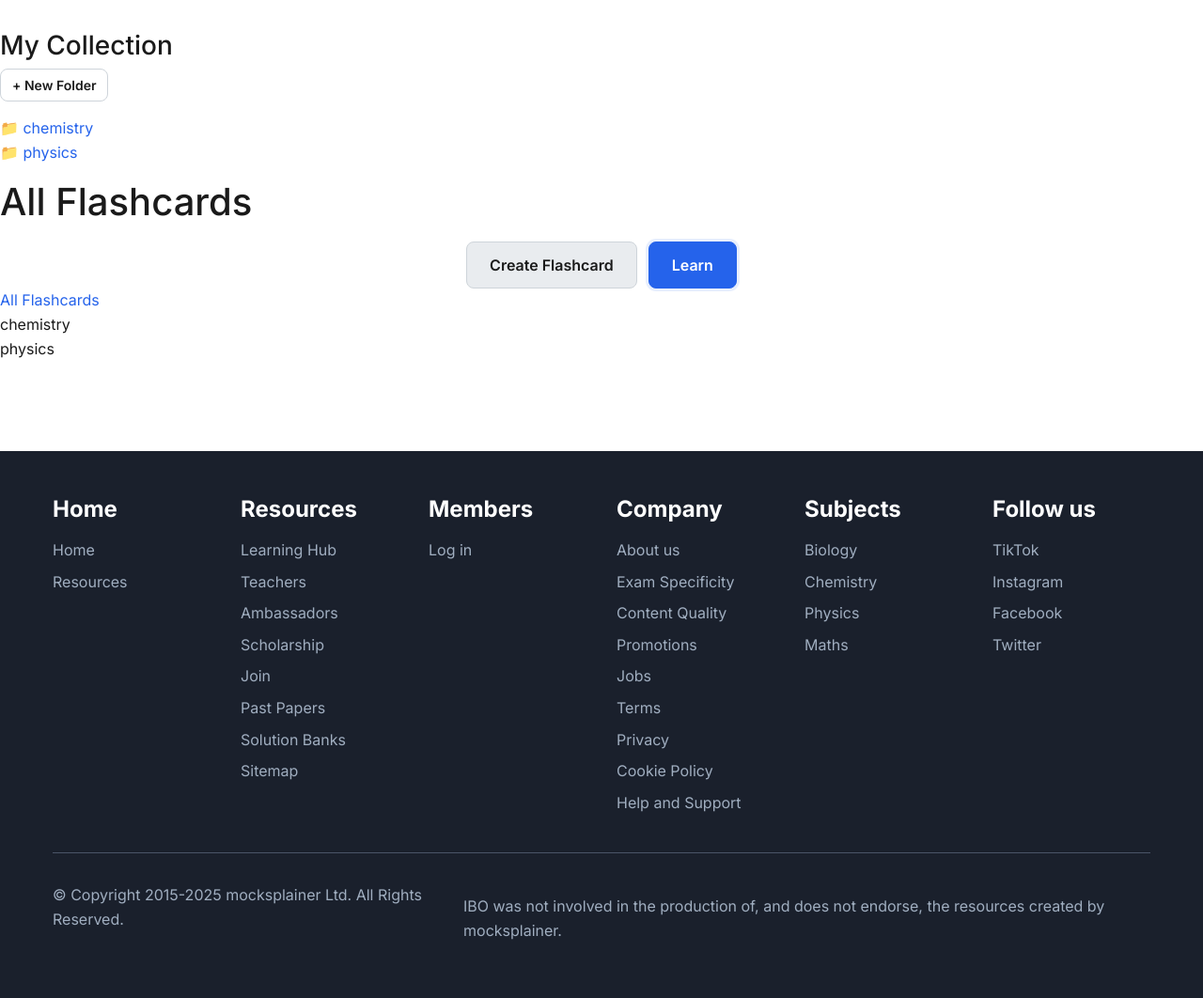
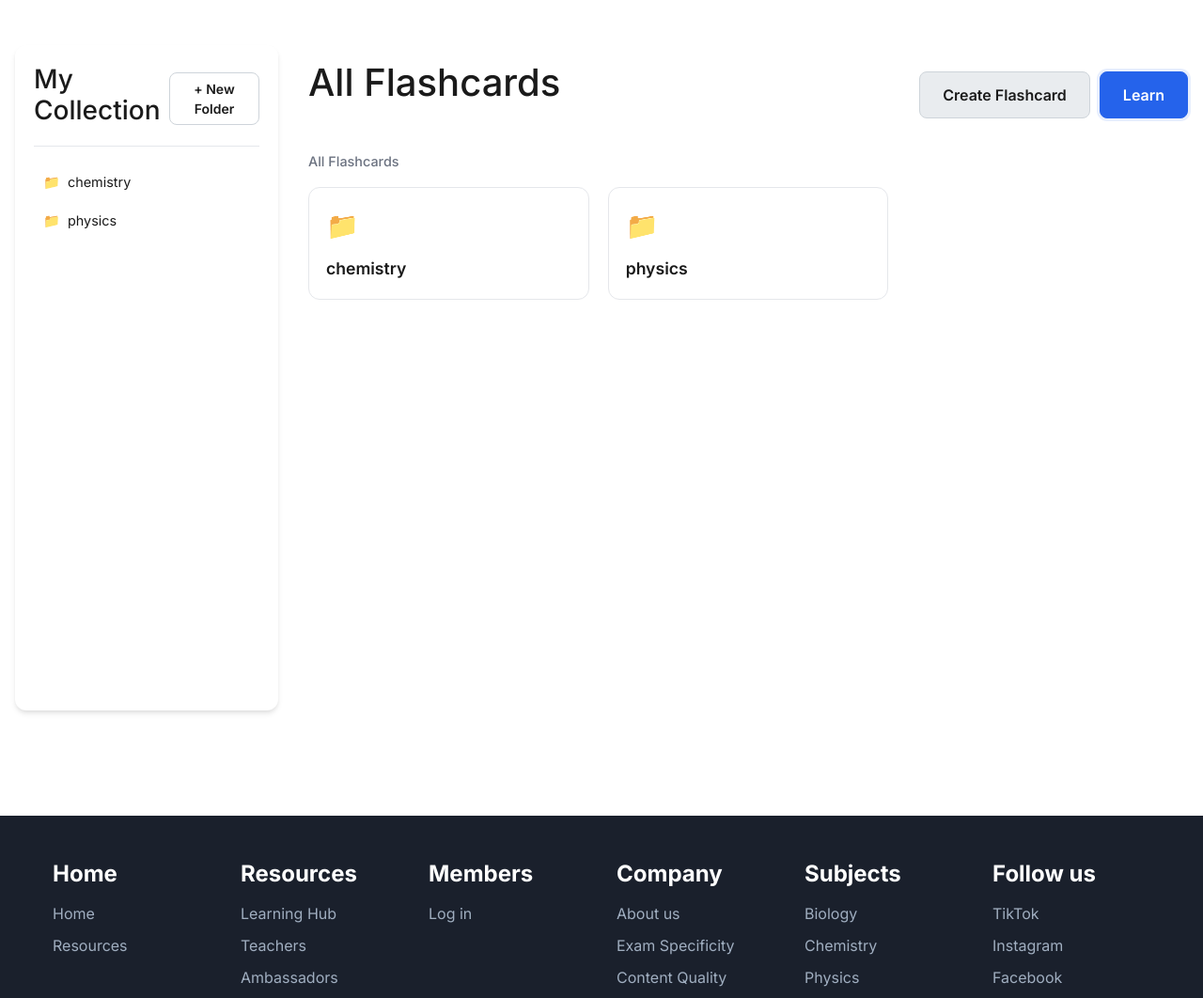
Before and after one commit to aya-aladdin/mocksplainer-flask, a Flask app: page /flashcards in a window 1280 px wide. Shown: the part 71-1133 px from the top of the page at 94% size. Before the commit the page ends 1071 px from the top, so only its background shows below. Run offline with Flask 3, Linux system fonts and the light colour scheme; a user stored in the database is signed in.

Commit message:
fixed ui

```diff
--- a/app.py
+++ b/app.py
@@ -36,6 +36,7 @@ class User(UserMixin, db.Model):
 class Folder(db.Model):
     id = db.Column(db.Integer, primary_key=True)
     name = db.Column(db.String(100), nullable=False)
+    icon = db.Column(db.String(10), nullable=False, default='📁')
     user_id = db.Column(db.Integer, db.ForeignKey('user.id'), nullable=False)
     parent_id = db.Column(db.Integer, db.ForeignKey('folder.id'), nullable=True)
 
@@ -164,6 +165,68 @@ def create_folder():
         db.session.rollback()
         print(f"Folder Creation Error: {e}")
         return jsonify({'error': 'Failed to create folder.'}), 500
+
+@login_required
+@app.route('/update_item', methods=['POST'])
+def update_item():
+    """Updates an item's name or icon."""
+    data = request.json
+    item_id = data.get('item_id')
+    item_type = data.get('item_type')
+    new_name = data.get('name')
+    new_icon = data.get('icon')
+
+    try:
+        if item_type == 'folder':
+            item = Folder.query.get(item_id)
+            if item and item.user_id == current_user.id:
+                if new_name: item.name = new_name
+                if new_icon: item.icon = new_icon
+        elif item_type == 'flashcard':
+            item = Flashcard.query.get(item_id)
+            if item and item.owner.id == current_user.id:
+                if new_name: item.question = new_name # Rename a flashcard by its question
+
+        db.session.commit()
+        return jsonify({'message': 'Item updated successfully.'})
+    except Exception as e:
+        db.session.rollback()
+        return jsonify({'error': 'Failed to update item.'}), 500
+
+@app.route('/delete_item', methods=['POST'])
+@login_required
+def delete_item():
+    # Note: This is a simple delete. A robust implementation would handle recursive folder deletion.
+    data = request.json
+    item_id = data.get('item_id')
+    item_type = data.get('item_type')
+    # ... (Implementation for deleting items would go here)
+    return jsonify({'message': 'Delete functionality not fully implemented.'})
+
+@app.route('/move_item', methods=['POST'])
+@login_required
+def move_item():
+    """Moves a flashcard or a folder to a new parent folder."""
+    data = request.json
+    item_id = data.get('item_id')
+    item_type = data.get('item_type') # 'flashcard' or 'folder'
+    target_folder_id = data.get('target_folder_id')
+
+    try:
+        if item_type == 'flashcard':
+            item = Flashcard.query.get(item_id)
+            if item and item.user_id == current_user.id:
+                item.folder_id = target_folder_id
+        elif item_type == 'folder':
+            item = Folder.query.get(item_id)
+            if item and item.user_id == current_user.id:
+                item.parent_id = target_folder_id
+
+        db.session.commit()
+        return jsonify({'message': 'Item moved successfully.'})
+    except Exception as e:
+        db.session.rollback()
+        return jsonify({'error': 'Failed to move item.'}), 500
 
 # --- Hack Club AI Chat Endpoint ---
 
@@ -314,6 +377,7 @@ def flashcards():
         return {
             'id': folder.id,
             'name': folder.name,
+            'icon': folder.icon,
             'subfolders': [build_folder_tree(sub) for sub in folder.subfolders],
             'flashcards': [{'id': fc.id, 'question': fc.question, 'answer': fc.answer, 'topic': fc.topic} for fc in folder.flashcards]
         }
--- /dev/null
+++ b/static/flashcards.css
@@ -0,0 +1,284 @@
+/* --- FLASHCARDS SYSTEM LAYOUT (New/Major Fix) --- */
+
+.flashcards-layout {
+    display: flex;
+    min-height: calc(100vh - 60px); /* Adjust based on your topbar height */
+    max-width: 1400px;
+    margin: 0 auto;
+    padding: 16px; /* Smaller margin */
+    gap: 32px; /* More padding between sections */
+}
+
+/* --- SIDEBAR (Left Column) --- */
+
+.flashcards-sidebar {
+    width: 280px;
+    flex-shrink: 0;
+    background: var(--panel);
+    padding: 20px;
+    border-radius: 12px;
+    box-shadow: var(--shadow);
+}
+
+.sidebar-header {
+    display: flex;
+    justify-content: space-between;
+    align-items: center;
+    margin-bottom: 1rem;
+    padding-bottom: 0.75rem;
+    border-bottom: 1px solid #e5e7eb;
+}
+
+#folder-tree {
+    margin-top: 15px;
+    overflow-y: auto;
+}
+
+#folder-tree ul {
+    list-style: none;
+    padding-left: 1rem;
+    margin: 0;
+}
+
+#folder-tree > ul {
+    padding-left: 0;
+}
+
+#folder-tree li {
+    margin: 2px 0;
+}
+
+#folder-tree a {
+    display: flex;
+    align-items: center;
+    gap: 0.5rem;
+    padding: 8px 10px;
+    border-radius: 8px;
+    transition: background-color 0.2s;
+    font-size: 0.9rem;
+    color: var(--ink);
+    text-decoration: none;
+    white-space: nowrap;
+    overflow: hidden;
+    text-overflow: ellipsis;
+}
+
+#folder-tree a:hover, #folder-tree a.active {
+    background-color: #f3f4f6;
+    color: var(--ink);
+}
+
+#folder-tree a.active {
+    font-weight: 600;
+}
+
+
+/* --- MAIN CONTENT (Right Column) --- */
+
+.flashcards-main {
+    flex-grow: 1;
+    min-width: 0; /* Important for flex-grow to work correctly */
+}
+
+.flashcards-main-header {
+    display: flex;
+    justify-content: space-between;
+    align-items: center;
+    margin-bottom: 1.5rem;
+    padding: 10px 0;
+}
+
+.flashcards-main-header .actions {
+    display: flex;
+    gap: 10px;
+}
+
+#breadcrumbs {
+    margin-bottom: 1rem;
+    font-size: 0.9rem;
+    color: var(--muted);
+}
+
+#breadcrumbs a {
+    color: var(--muted);
+    font-weight: 500;
+    transition: color 0.2s;
+}
+
+#breadcrumbs a:hover {
+    color: var(--accent-dark);
+}
+
+/* --- ITEMS GRID --- */
+
+.items-grid {
+    display: grid;
+    grid-template-columns: repeat(auto-fill, minmax(220px, 1fr));
+    gap: 20px;
+}
+
+.folder-item,
+.item-card {
+    background: var(--panel);
+    border: 1px solid #e5e7eb;
+    border-radius: 12px;
+    padding: 18px;
+    min-height: 120px;
+    box-shadow: var(--shadow-sm);
+    transition: all 0.2s ease-in-out;
+    cursor: pointer;
+    display: flex;
+    flex-direction: column;
+    justify-content: space-between;
+    position: relative;
+}
+
+.folder-item:hover,
+.flashcard-item:hover {
+    transform: translateY(-2px);
+    box-shadow: var(--shadow);
+    border-color: var(--accent);
+}
+
+.item-icon {
+    font-size: 1.75rem;
+    margin-bottom: 0.5rem;
+}
+
+.item-name {
+    font-weight: 600;
+    font-size: 1.1rem;
+    color: var(--ink);
+    /* Multi-line ellipsis */
+    display: -webkit-box;
+    -webkit-line-clamp: 2;
+    -webkit-box-orient: vertical;
+    overflow: hidden;
+    text-overflow: ellipsis;
+}
+
+.flashcard-item .item-name {
+    font-weight: 600;
+    font-size: 1rem;
+    color: var(--ink);
+    /* Multi-line ellipsis */
+    display: -webkit-box;
+    -webkit-line-clamp: 3;
+    -webkit-box-orient: vertical;
+    overflow: hidden;
+    text-overflow: ellipsis;
+}
+
+.flashcard-item-topic {
+    font-size: 0.8rem;
+    color: var(--muted);
+    align-self: flex-start;
+    padding: 4px 8px;
+    background: #f3f4f6;
+    border-radius: 4px;
+    font-weight: 500;
+}
+
+/* --- Item Menu Styles --- */
+.item-menu-btn {
+    position: absolute;
+    top: 8px;
+    right: 8px;
+    width: 28px;
+    height: 28px;
+    border-radius: 50%;
+    border: none;
+    background: transparent;
+    color: var(--muted);
+    font-weight: bold;
+    font-size: 1.2rem;
+    line-height: 1;
+    text-align: center;
+    opacity: 0;
+    transition: opacity 0.2s, background-color 0.2s;
+}
+
+.item-card:hover .item-menu-btn {
+    opacity: 1;
+}
+
+.item-menu-btn:hover {
+    background-color: #f3f4f6;
+}
+
+.item-menu-dropdown {
+    display: none;
+    position: absolute;
+    top: 40px;
+    right: 8px;
+    background: var(--panel);
+    border-radius: 8px;
+    box-shadow: var(--shadow-lg);
+    border: 1px solid #e5e7eb;
+    z-index: 10;
+    width: 150px;
+    padding: 8px 0;
+}
+
+.item-menu-dropdown.visible {
+    display: block;
+}
+
+.item-menu-dropdown a {
+    display: block;
+    padding: 8px 16px;
+    color: var(--ink);
+    font-size: 0.9rem;
+    text-decoration: none;
+}
+
+.item-menu-dropdown a:hover {
+    background-color: #f3f4f6;
+}
+
+.item-menu-dropdown .delete-btn {
+    color: #ef4444;
+}
+
+
+/* --- LEARN MODE MODAL (Refinements) --- */
+
+.modal-overlay {
+    position: fixed;
+    top: 0;
+    left: 0;
+    width: 100%;
+    height: 100%;
+    background: rgba(0, 0, 0, 0.6);
+    display: flex;
+    justify-content: center;
+    align-items: center;
+    z-index: 1000;
+}
+
+.learn-modal-content {
+    background: var(--bg);
+    padding: 30px;
+    border-radius: 15px;
+    width: 90%;
+    max-width: 600px;
+    position: relative;
+    box-shadow: var(--shadow-lg);
+}
+
+.modal-content {
+    background: var(--panel);
+    padding: 24px;
+    border-radius: 12px;
+    width: 90%;
+    max-width: 400px;
+}
+
+.modal-actions {
+    display: flex;
+    justify-content: flex-end;
+    gap: 10px;
+    margin-top: 1.5rem;
+    padding-top: 1rem;
+    border-top: 1px solid #e5e7eb;
+}
--- a/templates/base.html
+++ b/templates/base.html
@@ -7,6 +7,7 @@
     <link rel="stylesheet" href="https://cdn.jsdelivr.net/npm/katex@0.16.9/dist/katex.min.css">
     <link href="https://cdn.jsdelivr.net/npm/bootstrap@5.1.3/dist/css/bootstrap.min.css" rel="stylesheet">
     <link rel="stylesheet" href="{{ url_for('static', filename='style.css') }}">
+    {% block head %}{% endblock %}
 </head>
 <body>
     <div class="topbar">
@@ -124,6 +125,7 @@
     <script src="https://cdn.jsdelivr.net/npm/marked/marked.min.js"></script>
     <script defer src="https://cdn.jsdelivr.net/npm/katex@0.16.9/dist/katex.min.js"></script>
     <script defer src="https://cdn.jsdelivr.net/npm/katex@0.16.9/dist/contrib/auto-render.min.js"></script>
+    <script src="https://cdn.jsdelivr.net/npm/sortablejs@latest/Sortable.min.js"></script>
     <script src="https://cdn.jsdelivr.net/npm/chart.js"></script>
     {% block scripts %}{% endblock %}
 </body>
--- a/templates/flashcards.html
+++ b/templates/flashcards.html
@@ -1,6 +1,7 @@
 {% extends 'base.html' %}
 
 {% block title %}Flashcards System{% endblock %}
+{% block head %}<link rel="stylesheet" href="{{ url_for('static', filename='flashcards.css') }}">{% endblock %}
 
 {% block content %}
 <div class="flashcards-layout">
@@ -56,6 +57,21 @@
         </div>
     </div>
 </div>
+
+<!-- Move Item Modal (Structure Only) -->
+<div id="move-item-modal" class="modal-overlay" style="display: none;">
+    <div class="modal-content">
+        <h3>Move Item to...</h3>
+        <div id="move-folder-tree">
+            <!-- Simplified folder tree for selection -->
+        </div>
+        <div class="modal-actions">
+            <button class="btn btn-secondary" id="cancel-move-btn">Cancel</button>
+            <button class="btn btn-primary" id="confirm-move-btn">Move</button>
+        </div>
+    </div>
+</div>
+
 {% endblock %}
 
 {% block scripts %}
@@ -85,11 +101,16 @@ document.addEventListener('DOMContentLoaded', function() {
 
         folders.forEach(folder => {
             const li = document.createElement('li');
-            li.innerHTML = `<a href="#" data-folder-id="${folder.id}">📁 ${folder.name}</a>`;
-            li.querySelector('a').addEventListener('click', (e) => {
+            const a = document.createElement('a');
+            a.id = `folder-link-${folder.id}`;
+            a.href = '#';
+            a.dataset.folderId = folder.id;
+            a.innerHTML = `<span class="folder-icon">${folder.icon}</span> ${folder.name}`;
+            a.addEventListener('click', (e) => {
                 e.preventDefault();
                 navigateToFolder(folder.id);
             });
+            li.appendChild(a);
 
             if (folder.subfolders && folder.subfolders.length > 0) {
                 renderFolderTree(folder.subfolders, li, level + 1);
@@ -105,8 +126,20 @@ document.addEventListener('DOMContentLoaded', function() {
         // Render subfolders
         (items.folders || []).forEach(folder => {
             const folderEl = document.createElement('div');
-            folderEl.className = 'folder-item';
-            folderEl.innerHTML = `<span>${folder.name}</span>`;
+            folderEl.className = 'item-card folder-item';
+            folderEl.dataset.itemId = folder.id;
+            folderEl.dataset.itemType = 'folder';
+            folderEl.innerHTML = `
+                <div class="item-icon">${folder.icon}</div>
+                <div class="item-name">${folder.name}</div>
+                <div class="item-menu-btn">...</div>
+                <div class="item-menu-dropdown">
+                    <a href="#" class="rename-btn">Rename</a>
+                    <a href="#" class="change-icon-btn">Change Icon</a>
+                    <a href="#" class="move-btn">Move</a>
+                    <a href="#" class="delete-btn">Delete</a>
+                </div>
+            `;
             folderEl.addEventListener('click', () => navigateToFolder(folder.id));
             itemsContainerEl.appendChild(folderEl);
         });
@@ -114,10 +147,20 @@ document.addEventListener('DOMContentLoaded', function() {
         // Render flashcards
         (items.flashcards || []).forEach(flashcard => {
             const flashcardEl = document.createElement('div');
-            flashcardEl.className = 'flashcard-item';
+            flashcardEl.className = 'item-card flashcard-item';
+            flashcardEl.dataset.itemId = flashcard.id;
+            flashcardEl.dataset.itemType = 'flashcard';
             flashcardEl.innerHTML = `
-                <div class="flashcard-item-question">${flashcard.question}</div>
-                <div class="flashcard-item-topic">${flashcard.topic}</div>
+                <div class="item-content">
+                    <div class="item-name">${flashcard.question}</div>
+                    <div class="flashcard-item-topic">${flashcard.topic}</div>
+                </div>
+                <div class="item-menu-btn">...</div>
+                <div class="item-menu-dropdown">
+                    <a href="#" class="rename-btn">Rename</a>
+                    <a href="#" class="move-btn">Move</a>
+                    <a href="#" class="delete-btn">Delete</a>
+                </div>
             `;
             // Could add a click handler to open a detail view
             itemsContainerEl.appendChild(flashcardEl);
@@ -189,6 +232,13 @@ document.addEventListener('DOMContentLoaded', function() {
             }
         }
         renderBreadcrumbs();
+
+        // Update active class in sidebar
+        document.querySelectorAll('#folder-tree a').forEach(a => a.classList.remove('active'));
+        if (folderId) {
+            const activeLink = document.getElementById(`folder-link-${folderId}`);
+            if (activeLink) activeLink.classList.add('active');
+        }
     }
 
     // --- EVENT HANDLERS ---
@@ -227,6 +277,50 @@ document.addEventListener('DOMContentLoaded', function() {
         }
     });
 
+    // Event delegation for item menus
+    itemsContainerEl.addEventListener('click', function(e) {
+        const target = e.target;
+
+        // Prevent card navigation when clicking menu button
+        if (target.classList.contains('item-menu-btn')) {
+            e.stopPropagation();
+            // Close other menus
+            document.querySelectorAll('.item-menu-dropdown.visible').forEach(menu => {
+                if (menu !== target.nextElementSibling) {
+                    menu.classList.remove('visible');
+                }
+            });
+            target.nextElementSibling.classList.toggle('visible');
+        }
+
+        // Handle rename action
+        if (target.classList.contains('rename-btn')) {
+            e.stopPropagation();
+            e.preventDefault();
+            const card = target.closest('.item-card');
+            const itemId = card.dataset.itemId;
+            const itemType = card.dataset.itemType;
+            const currentName = card.querySelector('.item-name').innerText;
+            const newName = prompt(`Enter new name for "${currentName}":`, currentName);
+
+            if (newName && newName.trim() !== currentName) {
+                fetch('{{ url_for("update_item") }}', {
+                    method: 'POST',
+                    headers: { 'Content-Type': 'application/json' },
+                    body: JSON.stringify({ item_id: itemId, item_type: itemType, name: newName.trim() })
+                })
+                .then(response => response.json())
+                .then(data => {
+                    if (data.message) {
+                        // For simplicity, we reload the page to see changes.
+                        // A more advanced implementation would update the state locally.
+                        window.location.reload();
+                    }
+                });
+            }
+        }
+    });
+
     // --- INITIALIZATION ---
     function initialize() {
         folderTreeEl.innerHTML = '';
```
Also changed, not shown: instance/igcse_study.sqlite3.
